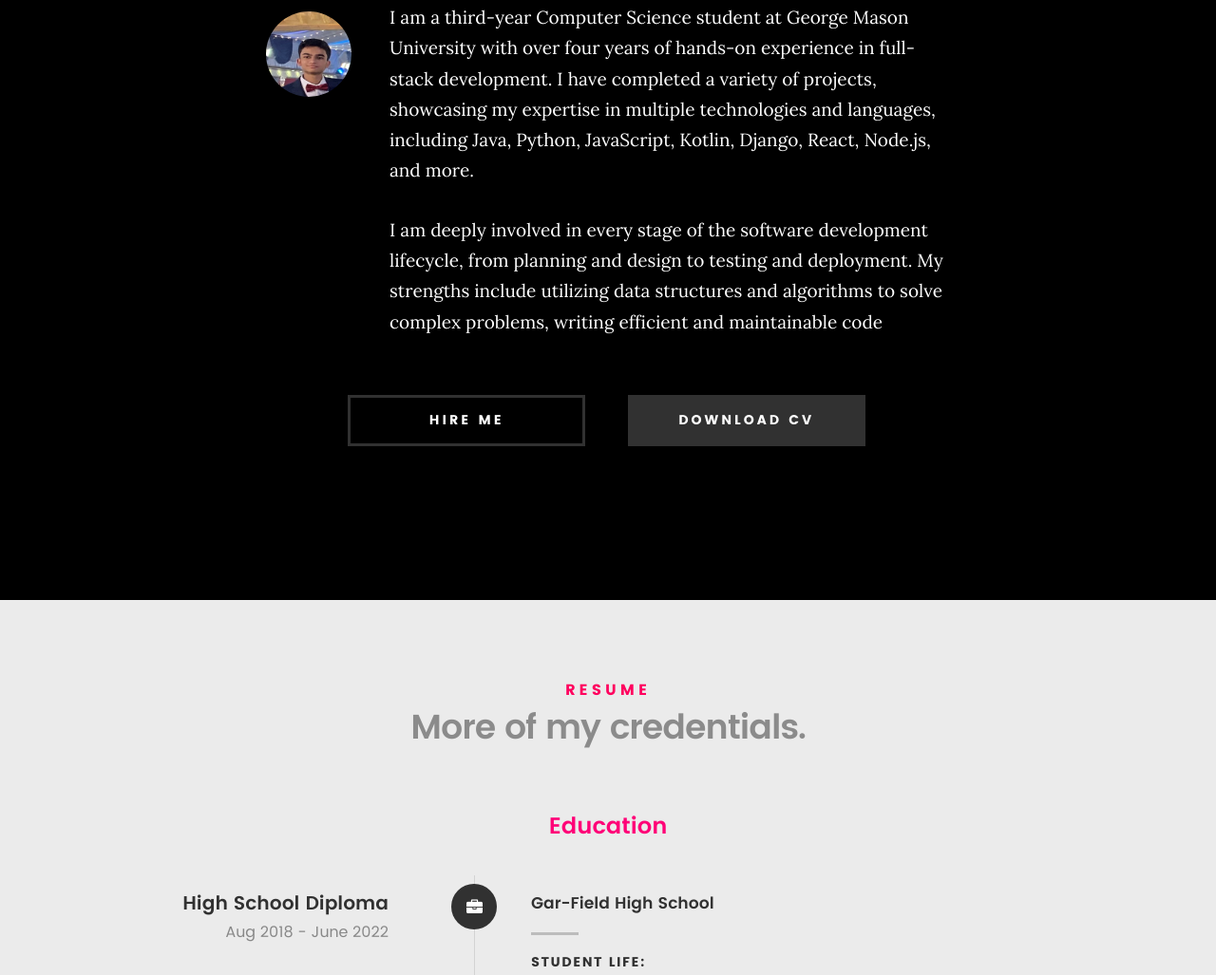
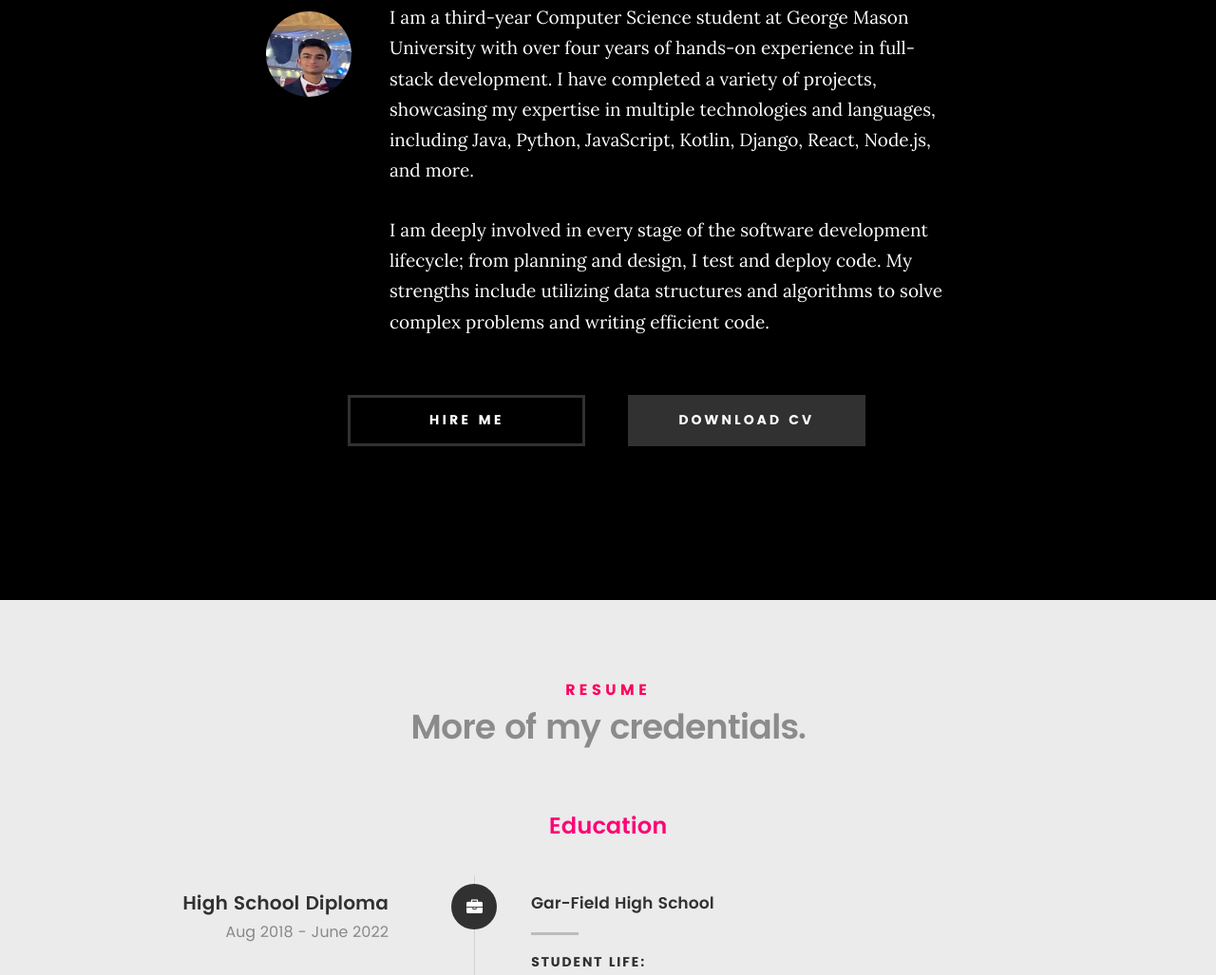
Before and after one commit to SyedTalhaShahab/syedtalhashahab.github.io, a plain HTML site: page index.html in a window 1280 px wide. Shown: the part 1037-2064 px from the top of the page at 95% size. Drawn offline with Linux system fonts and the light colour scheme; files whose address does not match are found by name.

Commit message:
Update index.html

```diff
--- a/index.html
+++ b/index.html
@@ -71,9 +71,9 @@
 						JavaScript, Kotlin, Django, React, Node.js, and more.
 					</p>
 					<p class="lead">
-						I am deeply involved in every stage of the software development lifecycle, from planning and
-						design to testing and deployment. My strengths include utilizing data structures and algorithms
-						to solve complex problems, writing efficient and maintainable code
+						I am deeply involved in every stage of the software development lifecycle; from planning and
+						design, I test and deploy code.  My strengths include utilizing data structures and algorithms
+						to solve complex problems and writing efficient code.
 					</p>
 					</p>
 				</div>
```
